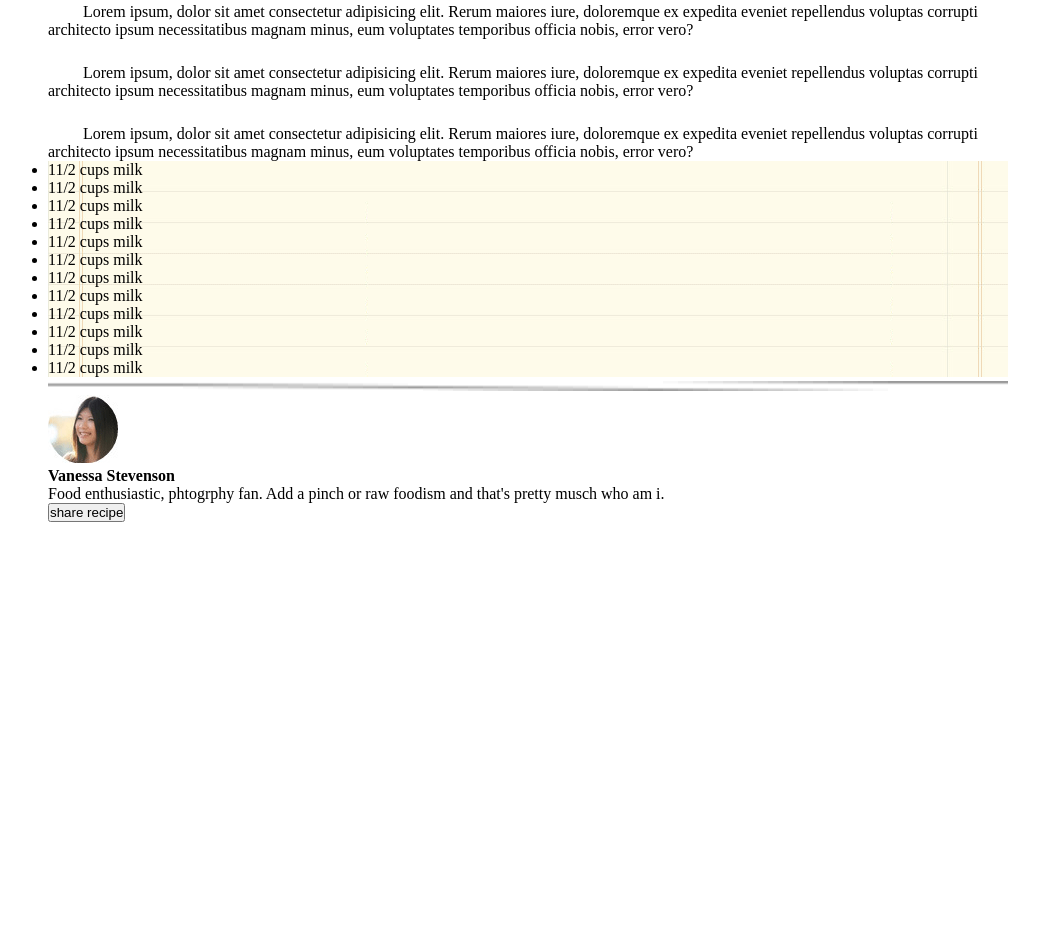
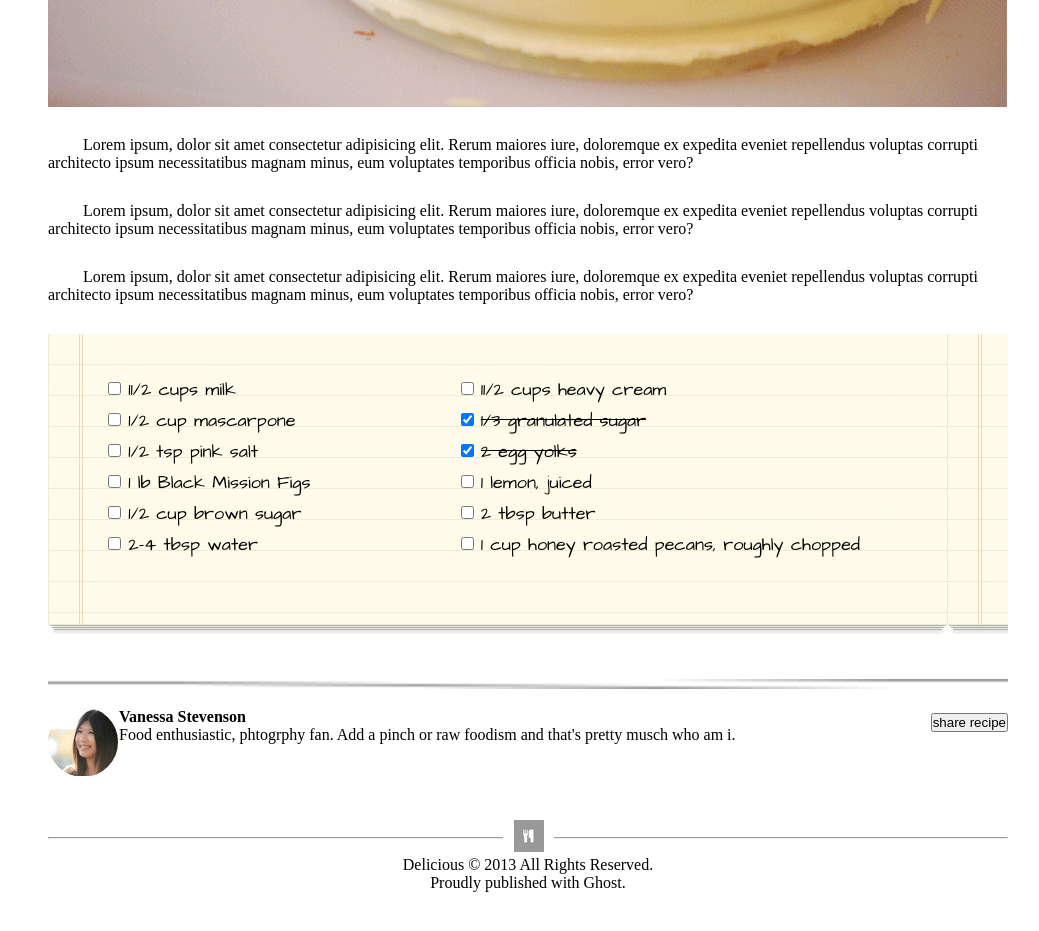
Before and after one commit to ibrahimBanat/chocolate-pizza, a plain HTML site: page index.html in a window 1280 px wide. Shown: the part 839-1770 px from the top of the page, without its empty margins (112-1151 px from the left). Before the commit the page ends 1361 px from the top, so only its background shows below. Drawn offline with Linux system fonts and the light colour scheme.

Commit message:
adding styles

```diff
--- a/css/style.css
+++ b/css/style.css
@@ -1,6 +1,7 @@
 body {
     width: 960px;
     margin: auto;
+
 }
 * {
     margin: 0;
@@ -12,31 +13,80 @@ body {
     margin: auto;
     display: inline;
     float: left;
+    margin-bottom: 15px;
+    margin-top: 23px;
 }
+.left-side h2 {
+    font-family: 'Yellowtail', cursive;
+    font-size: 33px;
+}
+
 
 .right-side {
     width: 50%;
-    margin: auto;
+    margin-top: 38px;
     float:right;
     text-align: end;
 }
 
-header {margin-top: 33px;}
+img:nth-child(6) {
+    margin-right: 10px;
+}
+
+header {margin-top: 33px;
+
+}
 
 .left-side img {
     float: left;
+    margin-right: 15px;
+    vertical-align: middle;
+    margin-top: 8px;
+}
+.left-side p {
+    font-size: 12px;
+    color: darkgray;
+    text-transform: uppercase;
+    margin-top: -5px;
 }
 main div {
-    clear:both;
-    margin-top: 30px ;
+    width: 100%;
+    margin-top: 15px;
+    margin-bottom: 30px;
+    height: 100px;
+
+}
+/* main div div {
+    width: 50%;
+    float: right;
+    /* clear:both; */
+
+.heading{
+    width: 50%;
+    display:inline;
+    float:left;
 }
 
-main div p  {
+.print {
+    display:inline;
+    float: right;
+    width: 50%;
+    text-align: end;
+}
+.print p{
     display: inline;
+    float: right;
+    color: gray;
+    text-transform: uppercase;
+    margin-left: 3px;
 }
-main div img {
+/* main div p  {
+    display: inline;
+    font-size: 12px;
+} */
+/* main div img {
     float: right;
-}
+} */
 .hr-img {
     width: 100% ;
     height: 10px;
@@ -49,9 +99,107 @@ main div img {
     text-indent: 35px;
     margin-top: 25px;
     width: 100%;
+    margin-bottom: 30px;
 }
 
 .check__list {
     background-image: url('../assets/list-bg.png');
     width: 100%;
+    font-family: 'Architects Daughter', cursive;
+
 }
+
+.bot-hr-img  {
+    margin-bottom: 15px;
+
+    width: 100%;
+    height: 10px;
+}
+
+
+.info-bot-avatar {
+    float: left;
+}
+.info-bot div div {
+    float: left;
+
+
+}
+.info-bot button {
+    float: right;
+    margin-top: 5px;
+
+}
+.info-bot {
+    margin-bottom: 40px;
+    height: 100px;
+    margin-top: 45px;
+}
+
+footer {
+    clear:both;
+    margin-top: 40px;
+}
+.small-logo {
+    text-align: center;
+    /* display: inline; */
+    /* vertical-align: middle; */
+    /* width: 31px;
+    height: 33px; */
+    position: relative;
+
+}
+
+.small-logo-img {
+    z-index: 100;
+    border-left: 10px solid white;
+    border-right: 10px solid white;
+    background:transparent;
+}
+
+.hr {
+    width: 100%;
+    position: absolute;
+    bottom: 17px;
+    z-index: -1;
+
+}
+
+.check__list {
+    height: 300px;
+    clear: both;
+}
+
+
+.rights {
+    text-align: center;
+    margin-bottom: 50px;
+}
+
+.left-side-checklist {
+
+    float: left;
+    height: 100%;
+    margin-left: 60px;
+    margin-top: 40px;
+    font-size: 18px;
+    line-height: 31px;
+}
+.right-side-checklist {
+
+    height: 100%;
+
+    display: inline;
+    float: left;
+
+    margin-left: 150px;
+    margin-top: 40px;
+    font-size: 18px;
+    line-height: 31px;
+}
+
+
+
+.checkbox:checked + label {
+    text-decoration: line-through;
+}
--- a/index.html
+++ b/index.html
@@ -7,6 +7,10 @@
   <meta name="viewport" content="width=device-width, initial-scale=1.0" />
   <title>Document</title>
   <link rel="stylesheet" href="./css/style.css">
+  <link rel="preconnect" href="https://fonts.gstatic.com">
+  <link href="https://fonts.googleapis.com/css2?family=Architects+Daughter&family=Oswald:wght@200;300&display=swap" rel="stylesheet">
+  <link rel="preconnect" href="https://fonts.gstatic.com">
+  <link href="https://fonts.googleapis.com/css2?family=Yellowtail&display=swap" rel="stylesheet">
 </head>
 
 <body>
@@ -14,7 +18,7 @@
     <div class="left-side">
       <img src="./assets/logo.png" alt="" />
       <h2>Delicious</h2>
-      <p>The best food blog in the Web</p>
+      <p>The best food blog in the Web.</p>
     </div>
     <div class="right-side">
       <img src="./assets/fb-icon.png" alt="" />
@@ -33,9 +37,15 @@
   <section class="hero-section">
     <main>
       <div>
-        <h2>Choclate Pizza</h2>
-        <p>Posted on 15 /Dec /2013 disert</p>
-        <img src="./assets/print-icon.png" alt="" />
+        <div class="heading">
+          <h2>Choclate Pizza</h2>
+          <p>Posted on 15 /Dec /2013 disert</p>
+        </div>
+        <div class="print">
+          <img src="./assets/print-icon.png" alt="" />
+          <p>Print</p>
+        </div>
+
       </div>
 
   </section>
@@ -61,27 +71,53 @@
     </p>
   </section>
   <section class="check__list">
-    <ul>
-      <li>11/2 cups milk</li>
-      <li>11/2 cups milk</li>
-      <li>11/2 cups milk</li>
-      <li>11/2 cups milk</li>
-      <li>11/2 cups milk</li>
-      <li>11/2 cups milk</li>
-    </ul>
-    <ul>
-      <li>11/2 cups milk</li>
-      <li>11/2 cups milk</li>
-      <li>11/2 cups milk</li>
-      <li>11/2 cups milk</li>
-      <li>11/2 cups milk</li>
-      <li>11/2 cups milk</li>
-    </ul>
+    <div class="left-side-checklist">
+
+      <div><input type="checkbox" class="checkbox">
+      <label for="checkbox" id="checkbox1">11/2 cups milk</label></div>
+
+      <div><input type="checkbox" class="checkbox">
+      <label for="checkbox">1/2 cup mascarpone</label></div>
+
+      <div><input type="checkbox" class="checkbox">
+      <label for="checkbox">1/2 tsp pink salt</label></div>
+
+      <div><input type="checkbox" class="checkbox">
+      <label for="checkbox">1 lb Black Mission Figs</label></div>
+
+      <div><input type="checkbox" class="checkbox">
+      <label for="checkbox">1/2 cup brown sugar</label></div>
+
+      <div><input type="checkbox" class="checkbox">
+      <label for="checkbox">2-4 tbsp water</label></div>
+
+    </div>
+    <div class="right-side-checklist">
+      <div><input type="checkbox" class="checkbox">
+      <label for="checkbox">11/2 cups heavy cream</label></div>
+
+      <div><input type="checkbox" id="checkbox" checked  class="checkbox">
+      <label for="checkbox" class="line-through">1/3 granulated sugar</label></div>
+
+      <div><input type="checkbox" id="checkbox" checked class="checkbox">
+      <label for="checkbox" class="line-through">2 egg yolks</label></div>
+
+      <div><input type="checkbox" id="checkbox" class="checkbox">
+      <label for="checkbox">1 lemon, juiced</label></div>
+
+      <div><input type="checkbox" id="checkbox" class="checkbox">
+      <label for="checkbox">2 tbsp butter</label></div>
+
+      <div><input type="checkbox" id="checkbox" class="checkbox">
+      <label for="checkbox">1 cup honey roasted pecans, roughly chopped</label></div>
+
+    </div>
+
   </section>
-  <section>
-    <img src="./assets/hr-img.png" alt="" class="hr-img"/>
+  <section class="info-bot">
+    <img src="./assets/hr-img.png" alt="" class="bot-hr-img"/>
     <div>
-      <img src="./assets/van-pic.png" alt="" />
+      <img src="./assets/van-pic.png" alt="" class="info-bot-avatar"/>
       <div>
         <h4>Vanessa Stevenson</h4>
         <p>
@@ -94,9 +130,17 @@
   </section>
   </main>
   <footer>
+    <div class="small-logo">
+      <div><img src="./assets/small-logo.png" alt="" class="small-logo-img"></div>
+      <div class="hr"><hr></div>
+    </div>
 
+    <div class="rights">
+      <p>Delicious © 2013 All Rights Reserved.</p>
+      <p>Proudly published with Ghost.</p>
+    </div>
   </footer>
-  <script src="https://kit.fontawesome.com/fb27425b9e.js" crossorigin="anonymous"></script>
+  <script src="./js/app.js"></script>
 </body>
 
 </html>
```
Also changed, not shown: js/app.js (added).
